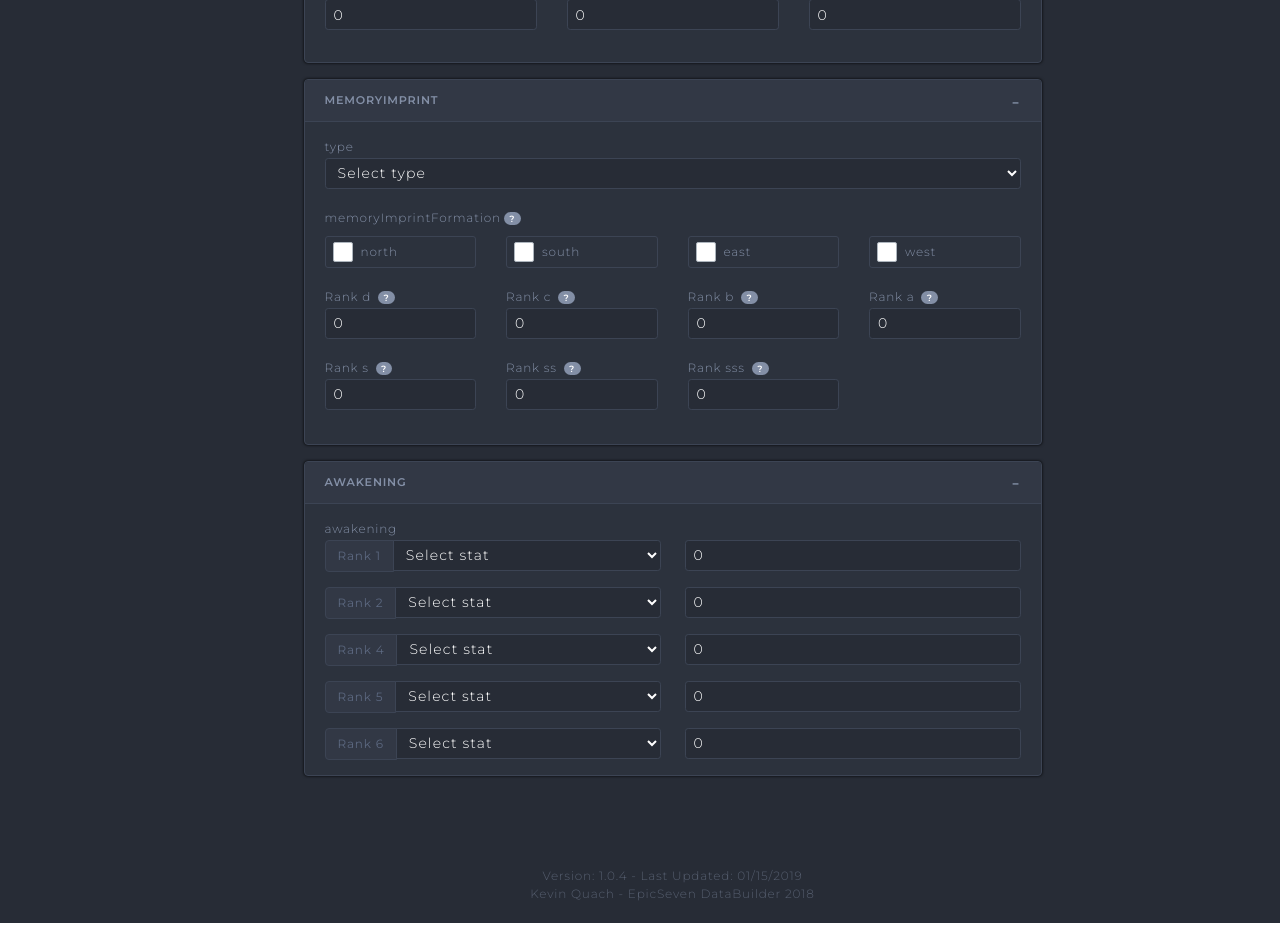
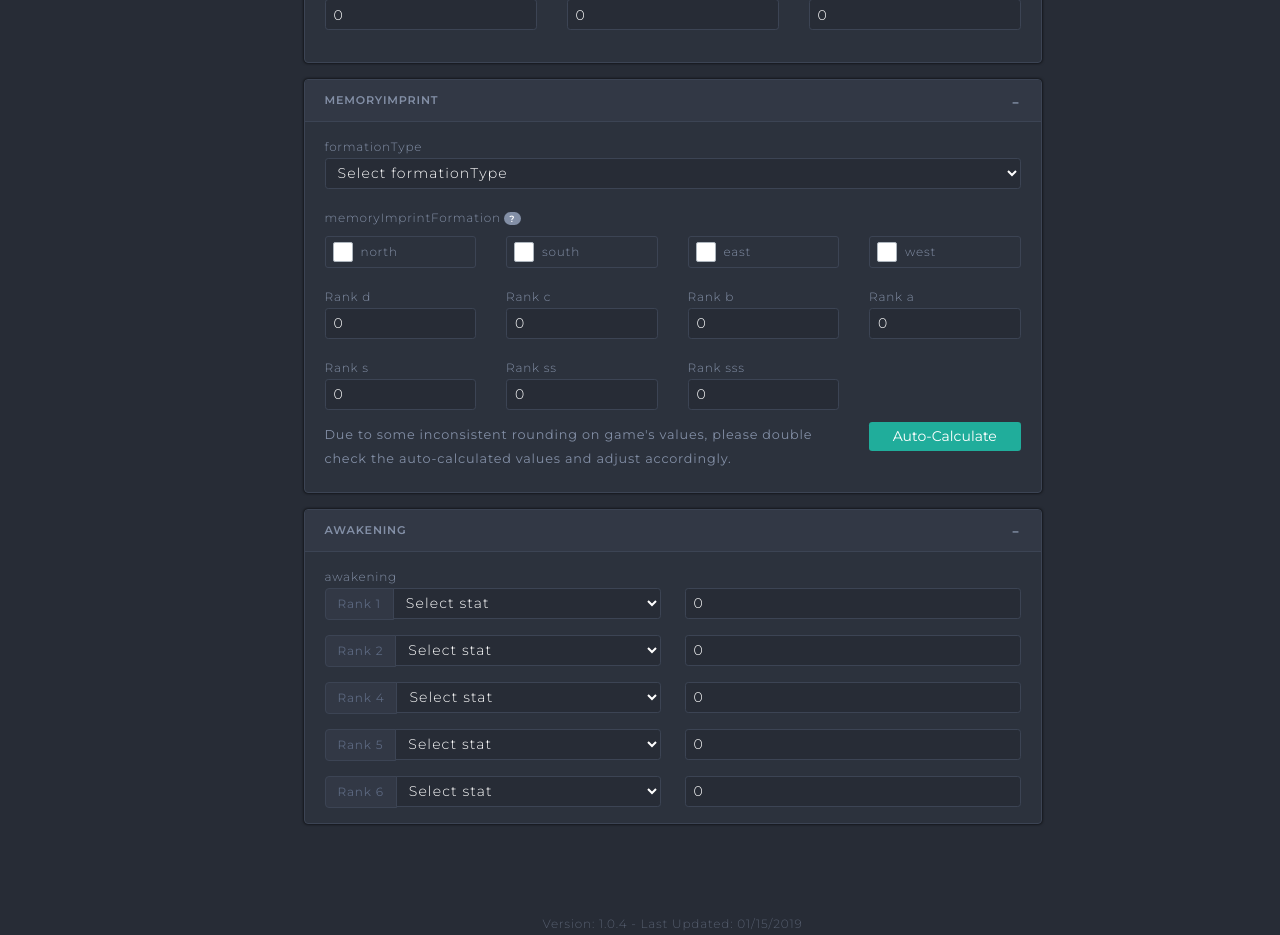
Before and after one commit to EpicSevenDB/e7-databuilder, a React app: page / in a window 1280 px wide. Shown: the part 2420-3355 px from the top of the page. Built offline with nearby package versions, Linux system fonts and the light colour scheme.

Commit message:
Memory imprint
memory imprint now properly updates with auto-calculate functionality

```diff
--- a/src/components/common/epic-input.jsx
+++ b/src/components/common/epic-input.jsx
@@ -33,11 +33,7 @@ class EpicInput extends Component {
     }
 
     onBlur(name, value, index, index2) {
-        if (!isNaN(value) && value !== "") {
-            this.props.onChange(name, parseInt(value), index, index2);
-        } else {
-            this.props.onChange(name, value, index, index2);
-        }
+        this.props.onChange(name, value, index, index2);
     }
 
     convertPercent(value) {
--- a/src/components/hero/hero-memory-imprint.jsx
+++ b/src/components/hero/hero-memory-imprint.jsx
@@ -1,6 +1,6 @@
 import React, { Component } from "react";
 import EpicInput from "../common/epic-input";
-import { Col, CustomInput, FormGroup } from "reactstrap";
+import { Col, CustomInput, FormGroup, Button } from "reactstrap";
 import BadgeTip from "../common/badgetip";
 
 class HeroMemoryImprint extends Component {
@@ -28,27 +28,47 @@ class HeroMemoryImprint extends Component {
         }
     }
 
-    onBlur = () => {
-        this.props.onChange("memoryImprint", this.state.memoryImprint);
+    onFormationBlur = () => {
+        this.props.onChange("memoryImprintFormation", this.state.memoryImprintFormation);
     };
 
-    onFormationBlur = () => {
-        this.props.onChange("memoryImprintFormation", this.state.memoryImprintFormation);
+    onAutoCalculate = () => {
+        const memoryImprint = [...this.state.memoryImprint];
+        let base = { value: 0, index: 0 };
+        let baseFound = false;
+        for (let i = 0; i < memoryImprint.length; i++) {
+            if (
+                (memoryImprint[i].status.increase === 0 || memoryImprint[i].status.increase === "") &&
+                baseFound === false
+            ) {
+                continue;
+            } else if (baseFound === false) {
+                base.value = parseFloat(memoryImprint[i].status.increase);
+                base.index = i;
+                baseFound = true;
+                memoryImprint[i].status.increase = base.value;
+            } else {
+                const tmp = parseFloat((base.value + base.value * 0.5 * (i - base.index)).toFixed(3));
+                memoryImprint[i].status.increase = tmp;
+            }
+        }
+        this.setState({ memoryImprint });
     };
 
     handleChange = (name, value, i) => {
         const memoryImprint = [...this.state.memoryImprint];
         const memoryImprintFormation = { ...this.state.memoryImprintFormation };
-
-        if (name === "type") {
+        if (name === "formationType") {
             memoryImprint.map(imprint => (imprint.status.type = value));
         } else if (name === "north" || name === "south" || name === "east" || name === "west") {
             memoryImprintFormation[name] = value;
+            this.setState({ memoryImprintFormation });
         } else {
-            memoryImprint[i].status.increase = value;
+            memoryImprint[i].status.increase = parseFloat(value);
         }
-        this.setState({ memoryImprint, memoryImprintFormation });
+        this.props.onChange("memoryImprint", this.state.memoryImprint);
     };
+
     render() {
         const { memoryImprint, memoryImprintFormation } = this.state;
         const { defaultMemoryImprintFormation, stats } = this.props;
@@ -57,12 +77,11 @@ class HeroMemoryImprint extends Component {
                 <EpicInput
                     size="12"
                     type="select"
-                    name="type"
+                    name="formationType"
                     id="memoryImprint"
                     value={memoryImprint[0].status.type}
                     options={stats}
                     onChange={this.handleChange}
-                    onBlur={this.onBlur}
                 />
 
                 <Col md="12">
@@ -95,17 +114,27 @@ class HeroMemoryImprint extends Component {
                             <EpicInput
                                 key={i}
                                 size="3"
+                                type="text"
                                 id={"memoryImprintValue-" + i}
-                                tooltip="Percents are converted to decimal. Example: 5% -> 0.05"
                                 name={"Rank " + imprint.rank}
                                 value={imprint.status.increase}
                                 index={i}
                                 onChange={this.handleChange}
                                 hasPercent={true}
-                                onBlur={this.onBlur}
                             />
                         ))}
                     </FormGroup>
+                </Col>
+                <Col md="9">
+                    <small>
+                        Due to some inconsistent rounding on game's values, please double check the auto-calculated
+                        values and adjust accordingly.
+                    </small>
+                </Col>
+                <Col md="3">
+                    <Button size="sm" block color="success" onClick={this.onAutoCalculate}>
+                        Auto-Calculate
+                    </Button>
                 </Col>
             </React.Fragment>
         );
```
